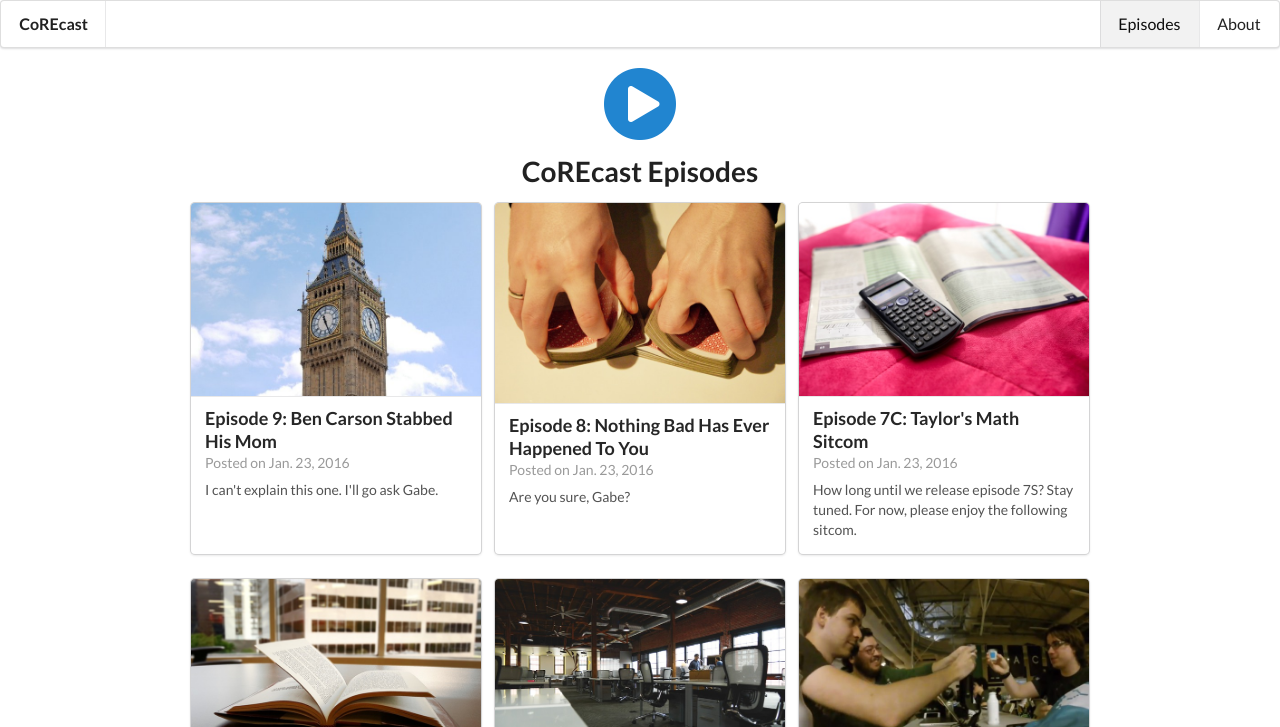
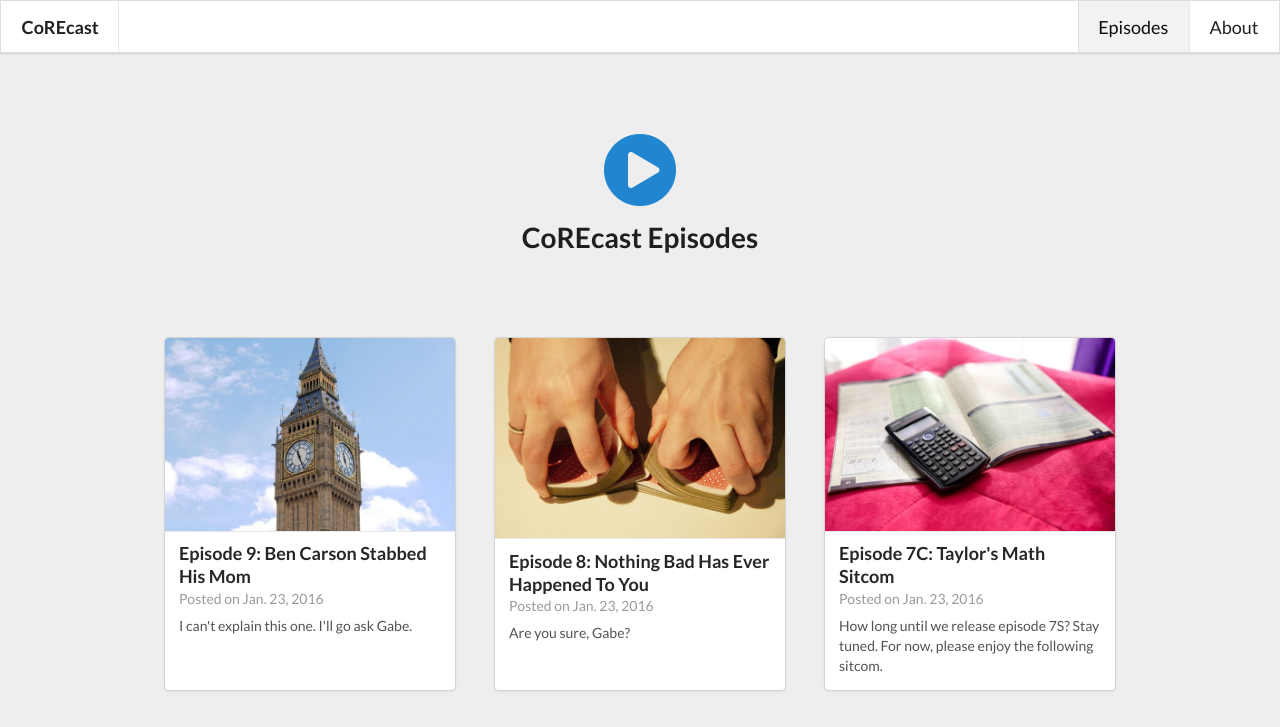
Before and after one commit to BinghamtonCoRE/corecast, a website: page episodes.html in a window 1280 px wide. Shown: the top 727 px of the page. Drawn offline with nearby package versions, Linux system fonts and the light colour scheme.

Commit message:
Design and style layouts

```diff
--- a/assets/css/style.css
+++ b/assets/css/style.css
@@ -1,6 +1,75 @@
 /*===================
  * General Styles
 =====================*/
+
+body {
+    background-color: #eee;
+}
+
+::-webkit-scrollbar {
+    -webkit-appearance: none;
+    width: 14px;
+    background-color: #f0f0f0;
+}
+
+::-webkit-scrollbar-thumb {
+    border-radius: 12px;
+    border: 4px solid rgba(255,255,255,0);
+    background-clip: content-box;
+    background-color: #A0A0A0;
+}
+
+::-webkit-scrollbar-thumb:hover {
+    border-radius: 12px;
+    border: 4px solid rgba(255,255,255,0);
+    background-clip: content-box;
+    background-color: #A0A0A0;
+}
+
+::-webkit-scrollbar-corner {
+    background-color: #e6e6e6;
+}
+
+/*===============
+ * Navigation
+=================*/
+
+#navigation {
+    border-radius: 0px;
+}
+
+#navigation .header.item {
+    font-size: 18px;
+}
+
+#navigation a {
+    font-size: 18px;
+    float: right!important;
+}
+
+/*==================
+ * Episodes Page
+====================*/
+
+#episodeHeader {
+    margin: 75px;
+}
+
+#episodeList .card {
+    margin: 20px;
+}
+
+#episodeList {
+    padding-bottom: 100px;
+}
+
+/*===============
+ * About Page
+=================*/
+
+#aboutText p {
+    font-size: 18px;
+}
 
 /*================
  * Splash Text
```
